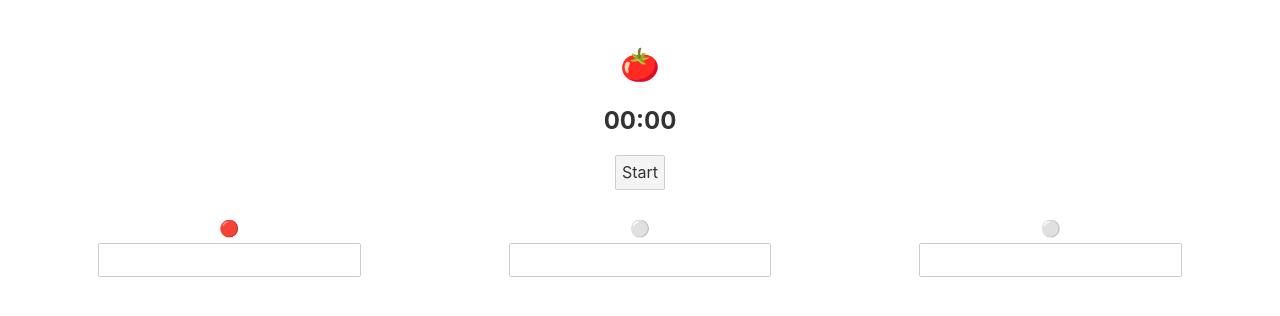
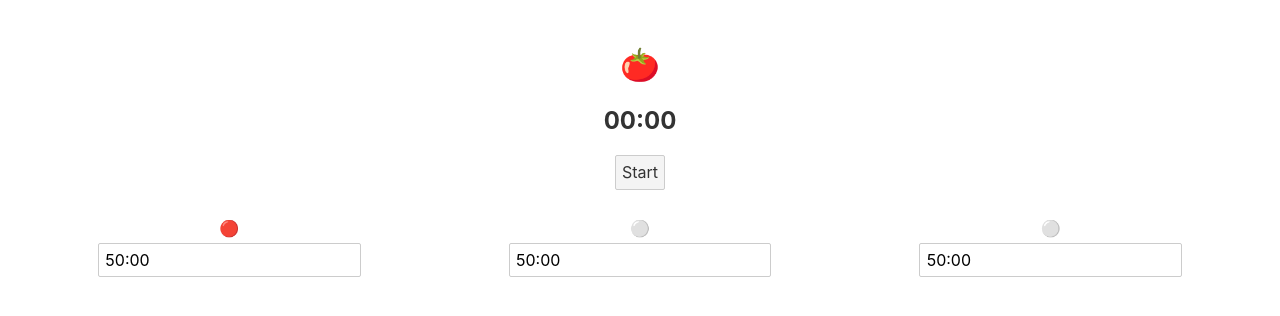
Before and after one commit to Gallmond/svelte-tomato, a Svelte app: page / in a window 1280 px wide. Shown: the top 316 px of the page. Built offline with nearby package versions, Linux system fonts and the light colour scheme.

Commit message:
started on timer

```diff
--- a/src/App.svelte
+++ b/src/App.svelte
@@ -1,5 +1,14 @@
 <script>
 	import Main from './Components/Main.svelte'
+
+	$$props.timer.start();
+
+
+	setTimeout(() => {
+		console.log('stopping');
+		$$props.timer.stop();
+	}, 5000);
+
 </script>
 
 <main>
--- /dev/null
+++ b/src/Classes/Timer.js
@@ -0,0 +1,29 @@
+class Timer{
+
+	constructor(){
+		this.intervalId = null
+		this.swing = false
+
+	}
+
+  initFromLocalStorage( localStorage ){
+
+    //TODO continue here
+
+  }
+
+	start(){
+		clearInterval(this.intervalId)
+		this.intervalId = setInterval(() => {
+			console.log(this.swing ? 'tick' : 'tock')
+			this.swing = !this.swing
+		}, 1000);
+	}
+
+	stop(){
+		clearInterval(this.intervalId)
+	}
+
+}
+
+export default Timer;
--- a/src/Components/Main.svelte
+++ b/src/Components/Main.svelte
@@ -1,7 +1,7 @@
 
 <script>
-
   import TimeOption from './TimeOption.svelte'
+  import { workTimerLength, shortBreakLength, longBreakLength } from './../Stores/Timer'
 
   let stages = [
     0, // focus
@@ -11,6 +11,8 @@
 
   let timeRemainingDisplay = '00:00'
   let currentStage = stages[0]
+
+  console.log('$workTimerLength', $workTimerLength);
 
 </script>
 
@@ -32,7 +34,7 @@
 
   <div class="timeOptions">
     {#each stages as stage}
-      <TimeOption active={currentStage === stage} />
+      <TimeOption active={currentStage === stage} time={$workTimerLength} />
     {/each}
 
   </div>
--- a/src/Components/TimeOption.svelte
+++ b/src/Components/TimeOption.svelte
@@ -1,5 +1,27 @@
 <script>
   export let active = false;
+  export let time = false;
+
+  console.log('TimeOption $$props', $$props)
+
+  // turn time into mm:ss
+  $: timeDisplay = (()=>{
+    if(!time) return '00:00'
+
+    let seconds = (time / 1000) % 60
+    let minutes = (time / 1000) / 60
+
+    console.log(`minutes ${minutes} seconds ${seconds}`);
+
+    seconds = seconds.toFixed(0)
+    minutes = minutes.toFixed(0)
+
+    seconds = (seconds.length < 2 ? '0' : '') + seconds
+    minutes = (minutes.length < 2 ? '0' : '') + minutes
+
+    return `${minutes}:${seconds}`
+  })();
+
 </script>
 
 <div class="timeOption">
@@ -8,7 +30,7 @@
   {:else}
     <div>⚪</div>
   {/if}
-  <input type="text"/>
+  <input type="text" value={timeDisplay}/>
 </div>
 
 <style>
--- /dev/null
+++ b/src/Stores/Timer.js
@@ -0,0 +1,8 @@
+import { writable } from "svelte/store";
+
+export const timeRemaining = writable(0)
+export const timerState = writable(0)
+
+export const workTimerLength = writable(1000 * 60 * 50) // 50 minutes
+export const shortBreakLength = writable(1000 * 60 * 10)
+export const longBreakLength = writable(1000 * 60 * 20)
--- a/src/main.js
+++ b/src/main.js
@@ -1,8 +1,11 @@
 import App from './App.svelte';
+import Timer from './Classes/Timer';
+
 
 const app = new App({
 	target: document.body,
 	props: {
+		timer: new Timer(),
 		name: 'world'
 	}
 });
```
